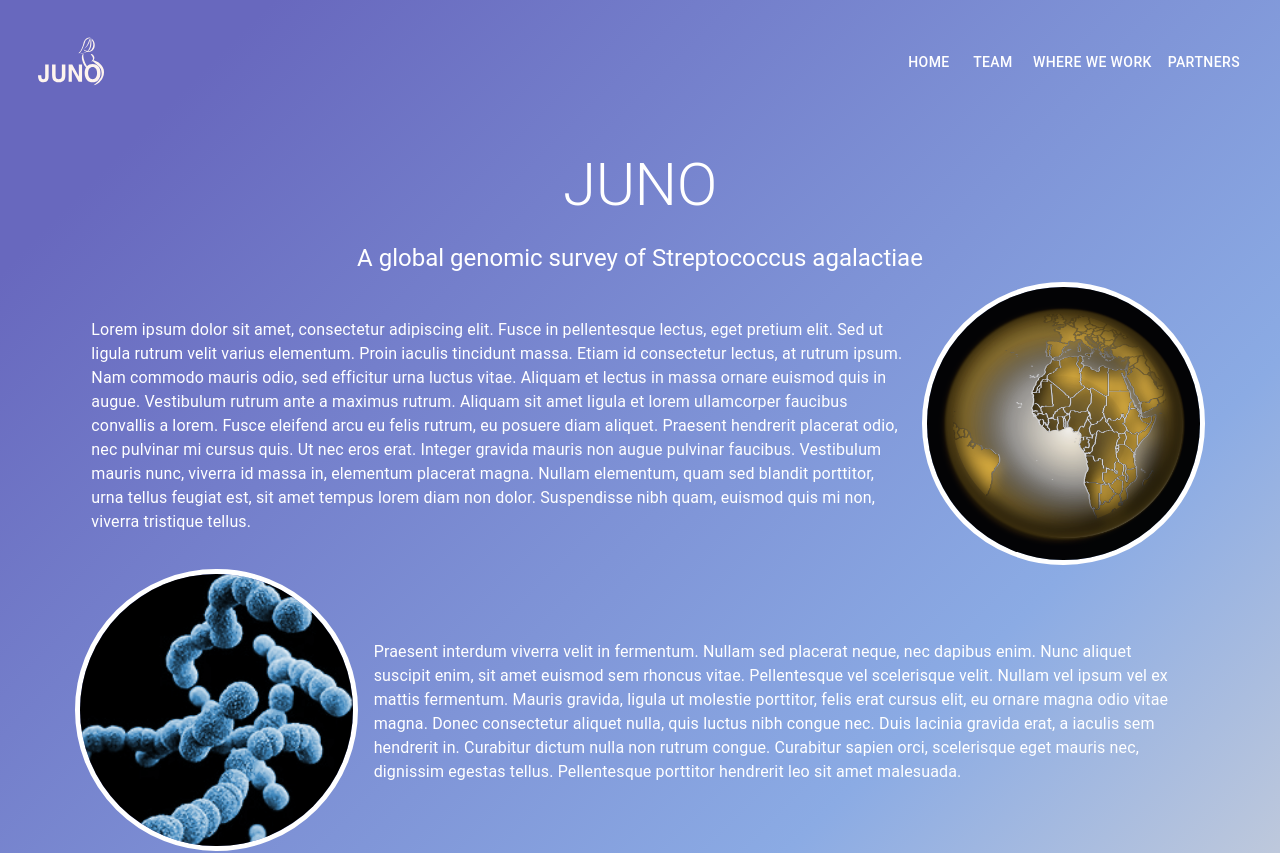
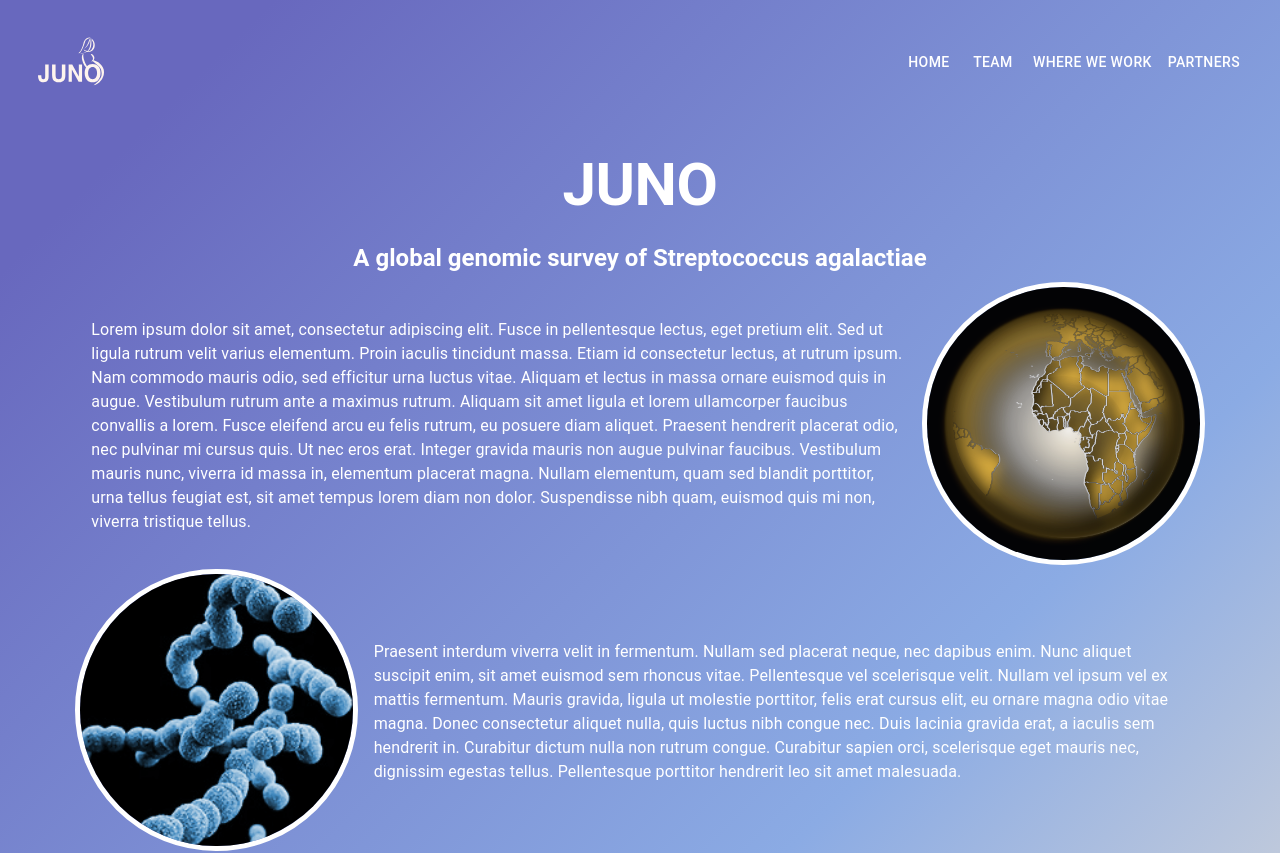
Before and after one commit to sanger-pathogens/juno-app, a React (Create React App) app: page / in a window 1280 px wide. Shown: the top 853 px of the page. Built offline with nearby package versions, Linux system fonts and the light colour scheme.

Commit message:
Make titles bold

```diff
--- a/src/components/PageHome.js
+++ b/src/components/PageHome.js
@@ -10,10 +10,10 @@ const PageHome = () => (
       <Grid item xs={12}>
         <Box textAlign="center" color="white">
           <Typography variant="h2" component="h1" gutterBottom>
-            JUNO
+            <strong>JUNO</strong>
           </Typography>
           <Typography variant="h5" component="h2" gutterBottom>
-            A global genomic survey of Streptococcus agalactiae
+            <strong>A global genomic survey of Streptococcus agalactiae</strong>
           </Typography>
         </Box>
       </Grid>
```
